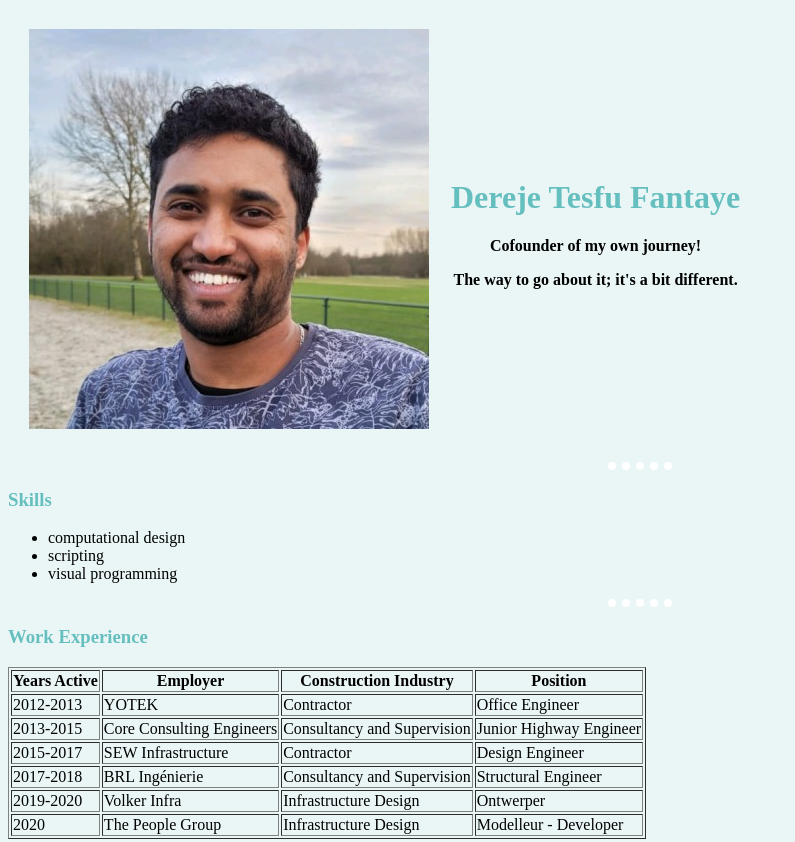
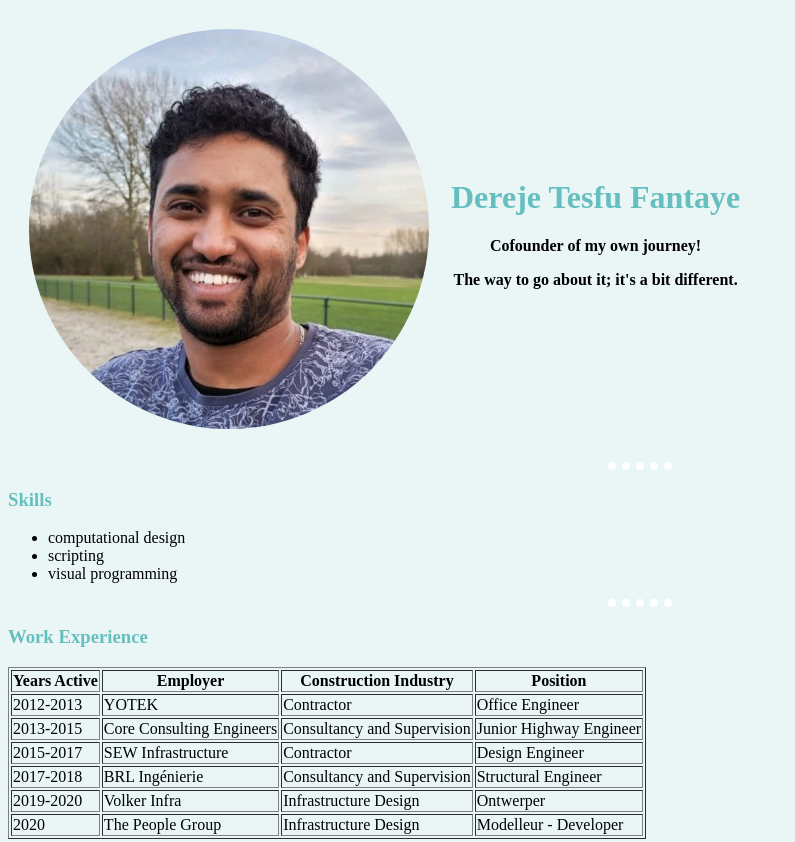
Before and after one commit to dtesfu789/Dereje_CV, a plain HTML site: page index.html in a window 1280 px wide. Shown: the top 842 px of the page, without its empty margins (0-795 px from the left). Drawn offline with Linux system fonts and the light colour scheme.

Commit message:
minor change in image

```diff
--- a/css/styles.css
+++ b/css/styles.css
@@ -14,3 +14,6 @@
   h3{
     color: #66BFBF;
   }
+img{
+  border-radius: 100%
+}
```
